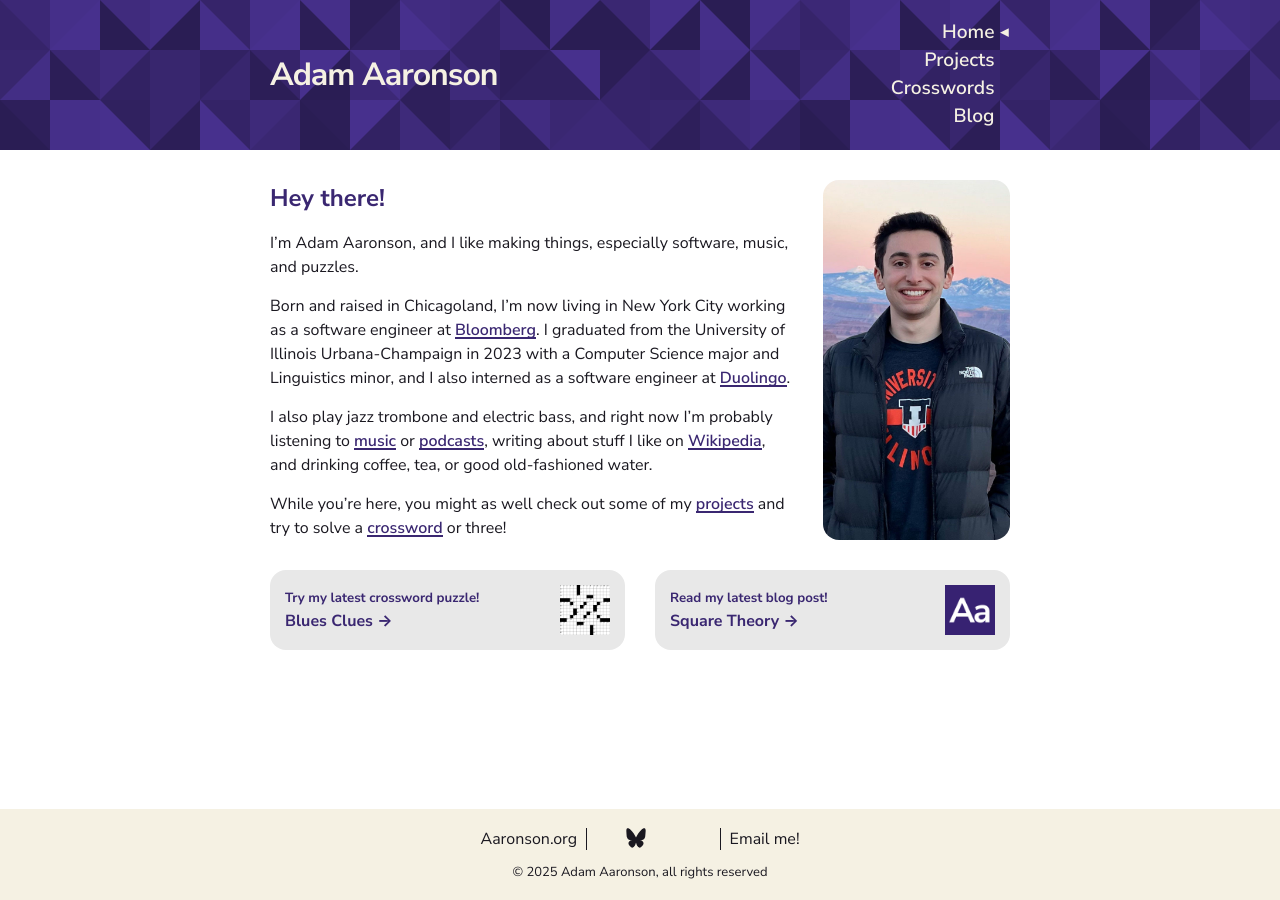
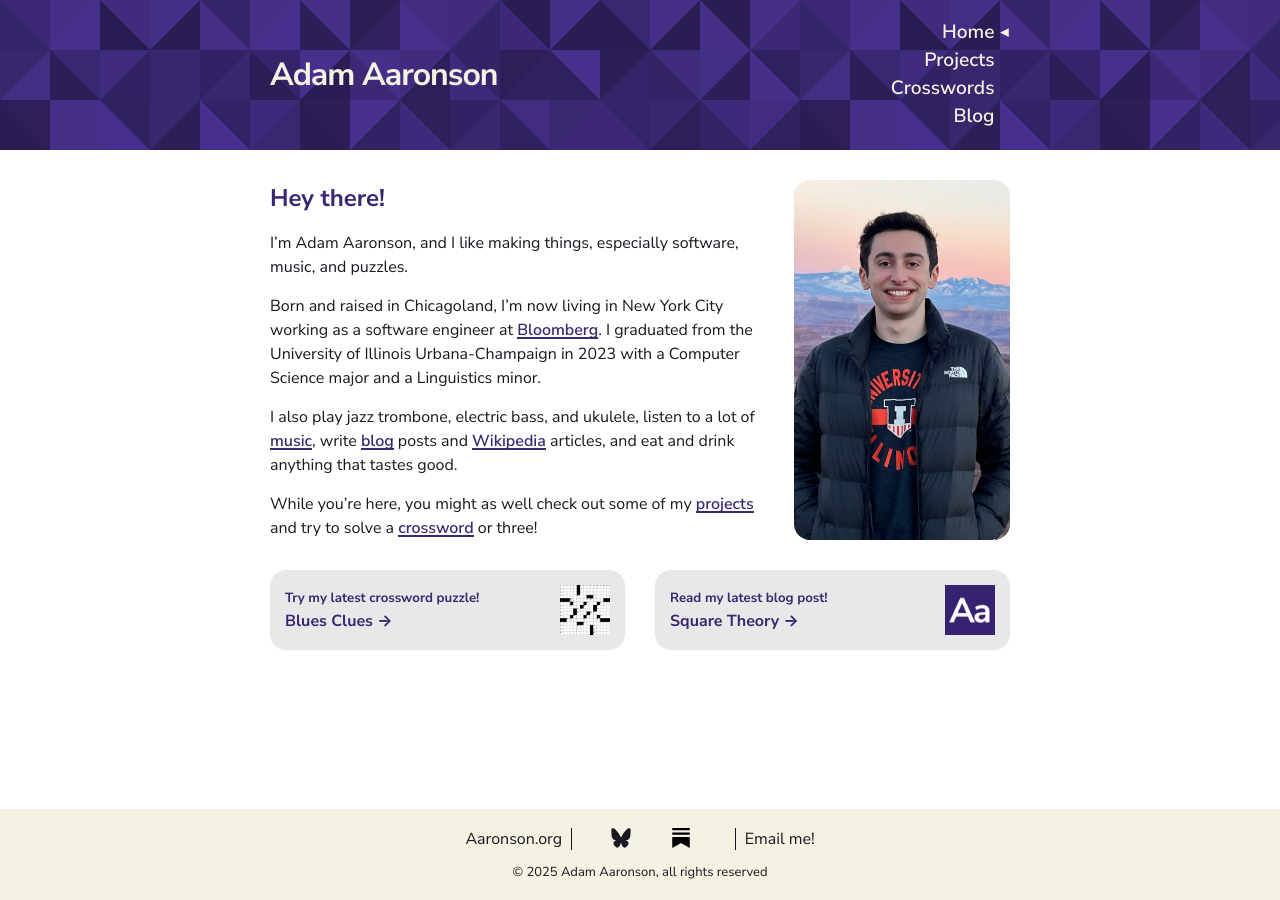
Before and after one commit to adamaaronson/adamaaronson.github.io, a Jekyll site: the page built from index.md, in a window 1280 px wide. Built offline with Jekyll 4.4.1, drawn with Linux system fonts in a browser that asks for light colours.

Commit message:
Revise bio and add Substack link

```diff
--- a/_config.yml
+++ b/_config.yml
@@ -6,6 +6,7 @@
 
 twitter_username: aaaronson
 bluesky_username: aaronson
+substack_username: aaronsonorg
 github_username: adamaaronson
 rss: ''
 
--- a/_includes/social.html
+++ b/_includes/social.html
@@ -69,6 +69,16 @@
                 ></use>
             </svg>
             <span class="username">{{ site.github_username| escape }}</span></a
+        >
+    </li>
+    {%- endif -%} {%- if site.substack_username -%}
+    <li>
+        <a
+            href="https://{{ site.substack_username| cgi_escape | escape }}.substack.com"
+            ><img class="svg-icon" src="/assets/images/substack.svg" />
+            <span class="username"
+                >{{ site.substack_username| escape }}</span
+            ></a
         >
     </li>
     {%- endif -%} {%- if site.instagram_username -%}
--- a/index.md
+++ b/index.md
@@ -15,8 +15,8 @@
     <img src="/assets/images/adam.jpg" alt="Adam at Canyonlands National Park" />
 </div>
 
-Born and raised in Chicagoland, I'm now living in New York City working as a software engineer at [Bloomberg](https://www.bloomberg.com). I graduated from the University of Illinois Urbana-Champaign in 2023 with a Computer Science major and Linguistics minor, and I also interned as a software engineer at [Duolingo](https://www.duolingo.com).
+Born and raised in Chicagoland, I'm now living in New York City working as a software engineer at [Bloomberg](https://www.bloomberg.com). I graduated from the University of Illinois Urbana-Champaign in 2023 with a Computer Science major and a Linguistics minor.
 
-I also play jazz trombone and electric bass, and right now I'm probably listening to [music](https://aaronson.org/full-moon-albums/) or [podcasts](/podcasts), writing about stuff I like on [Wikipedia](https://en.wikipedia.org/wiki/User:BanjoZebra), and drinking coffee, tea, or good old-fashioned water.
+I also play jazz trombone, electric bass, and ukulele, listen to a lot of [music](https://aaronson.org/full-moon-albums/), write [blog](/blog) posts and [Wikipedia](https://en.wikipedia.org/wiki/User:BanjoZebra) articles, and eat and drink anything that tastes good.
 
 While you're here, you might as well check out some of my [projects](/projects) and try to solve a [crossword](/crosswords) or three!
```
Also changed, not shown: assets/images/substack.svg (added).
